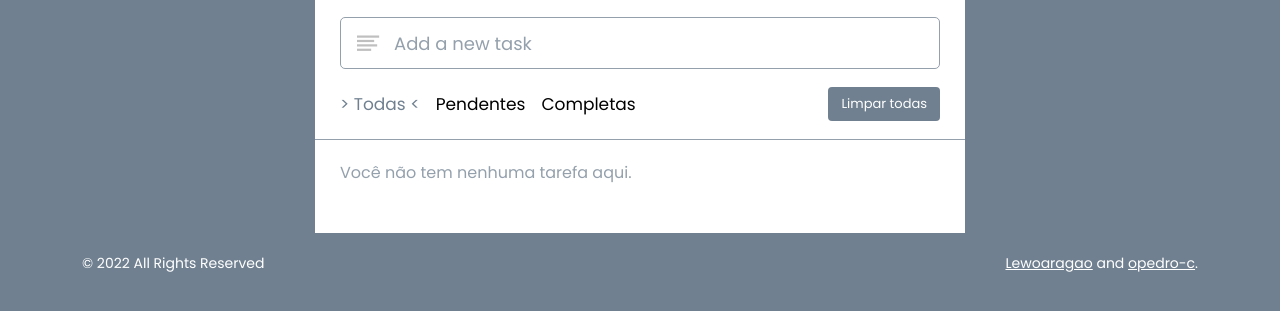
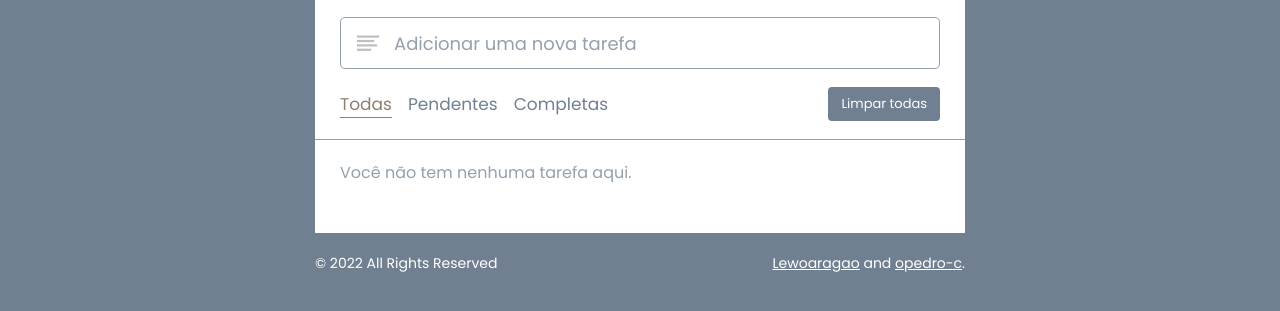
Before and after one commit to opedro-c/to-do-app, a plain HTML site: page todo-app-front/index.html in a window 1280 px wide. Shown: the part 99-410 px from the top of the page. Drawn offline with nearby package versions, Linux system fonts and the light colour scheme.

Commit message:
atualização 2 14032022

```diff
--- a/todo-app-front/index.html
+++ b/todo-app-front/index.html
@@ -16,7 +16,7 @@
         <h1>Lista de Tarefas</h1>
         <div class="task-input">
             <img src="imgs/bars-icon.svg" alt="icon">
-            <input type="text" name="add-new-task" id="add-new-task" placeholder="Add a new task">
+            <input type="text" name="add-new-task" id="add-new-task" placeholder="Adicionar uma nova tarefa">
         </div>
 
         <div class="controls">
--- a/todo-app-front/style.css
+++ b/todo-app-front/style.css
@@ -6,6 +6,8 @@
     --hover-color: #6c8094;
     --shadow: 0 0 6px rgba(0, 0, 0, 0.4);
     --color-border: #94a0ac;
+    --max-width: 650px;
+    --invert-main-collor: #8f7f6f;
 }
 
 * {
@@ -31,7 +33,7 @@ h1 {
 
 .wrapper {
     background: white;
-    width: 650px;
+    width: var(--max-width);
     padding: 28px 0;
     margin: auto;
 }
@@ -86,6 +88,7 @@ h1 {
 
 .filters {
     display: flex;
+    color: var(--main-color);
 }
 .filters span {
     cursor: pointer;
@@ -97,13 +100,8 @@ h1 {
     margin-left: 0;
 }
 .filters span.active {
-    color: var(--main-color);
-}
-.filters span.active::before {
-    content: "> ";
-}
-.filters span.active::after {
-    content: " <";
+    color: var(--invert-main-collor);
+    border-bottom: 1px solid var(--invert-main-collor);
 }
 
 .task-box {
@@ -176,7 +174,7 @@ footer {
     text-align: center;
     margin: 20px auto 0;
     color: white;
-    width: 90%;
+    width: var(--max-width);
     display: flex;
     justify-content: space-between;
 }
@@ -185,7 +183,7 @@ footer a {
 }
 
 @media screen and (max-width: 600px) {
-    .wrapper {
+    .wrapper, footer {
         width: 90%;
     }
     .filters {
```
Also changed, not shown: 2 other files.
